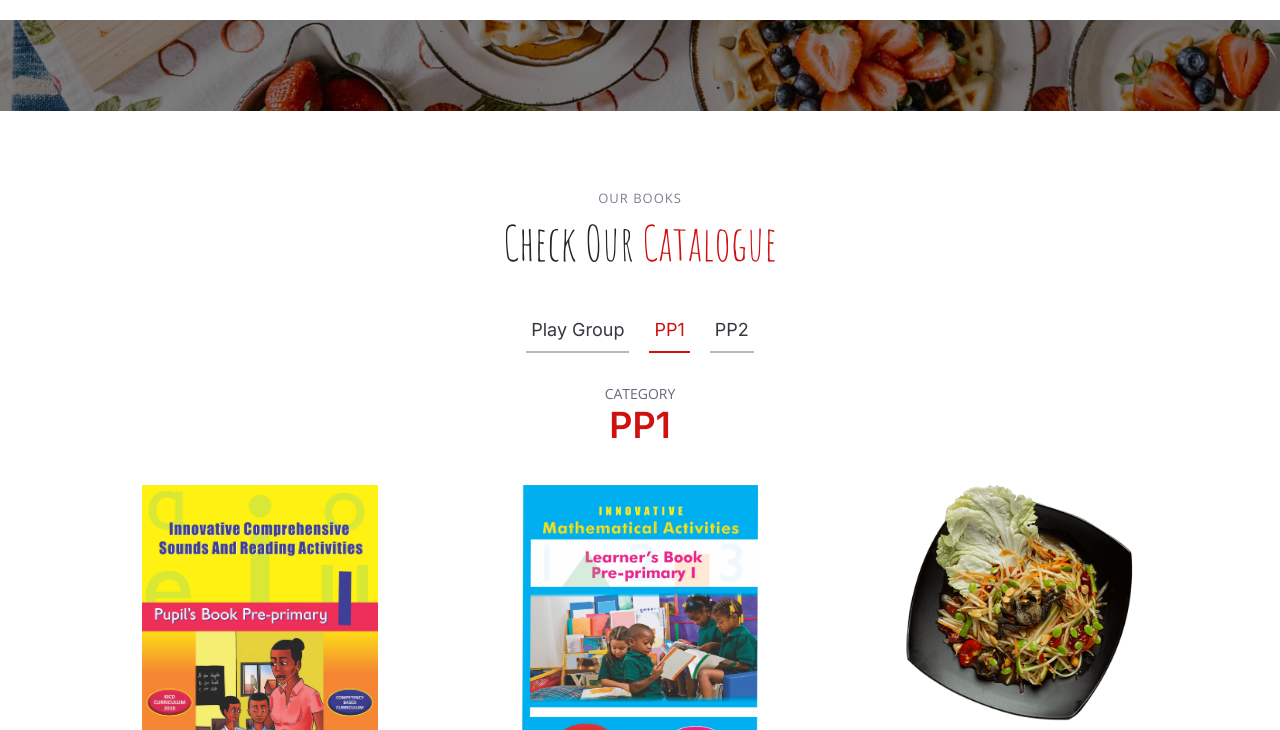
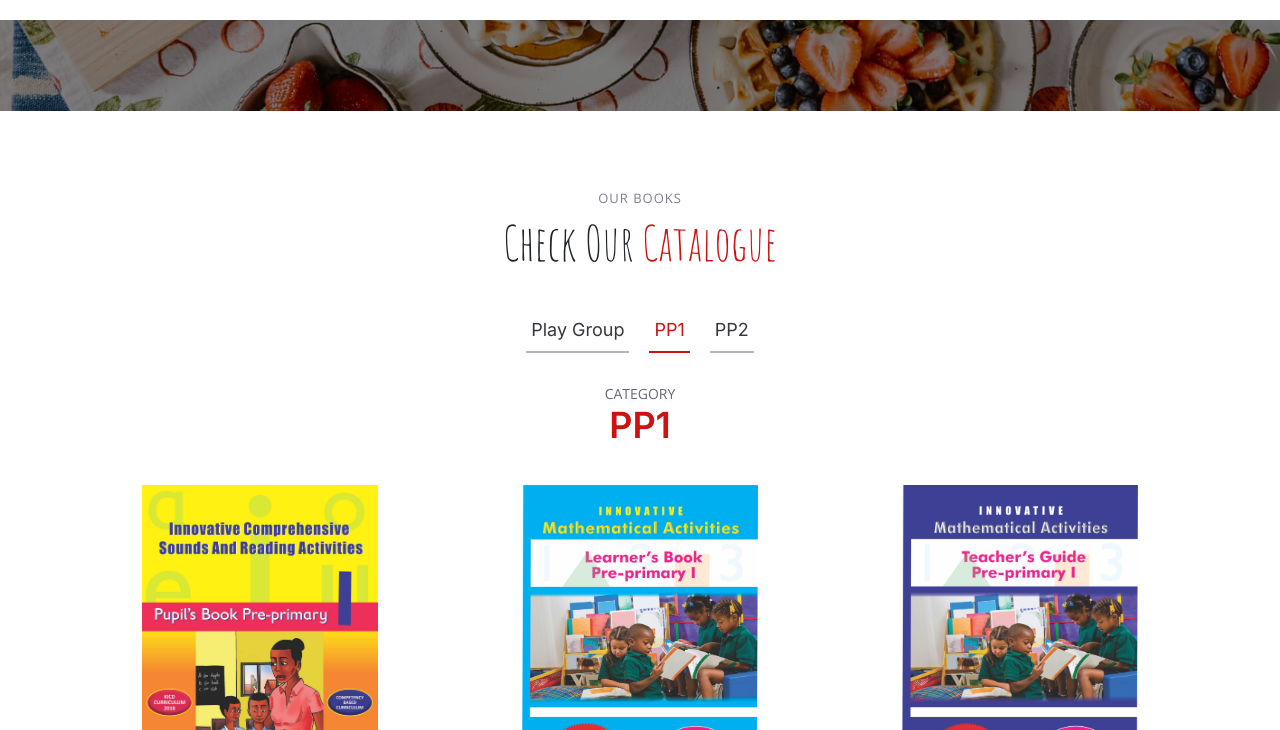
Before and after one commit to MainaTony/Tahilla-School-, a plain HTML site: page index.html in a window 1280 px wide. Both pictures are taken after a click on the tab "PP1". Shown: the part 1544-2274 px from the top of the page. Drawn offline with nearby package versions, Linux system fonts and the light colour scheme.

Commit message:
Added pp1 menu item

```diff
--- a/index.html
+++ b/index.html
@@ -404,7 +404,7 @@
               <!-- Menu Item -->
 
               <div class="col-lg-4 menu-item">
-                <a href="assets/img/catalogue/6.jpg" class="glightbox"><img src="assets/img/menu/menu-item-3.png" class="menu-img img-fluid" alt=""></a>
+                <a href="assets/img/catalogue/6.jpg" class="glightbox"><img src="assets/img/catalogue/6.jpg" class="menu-img img-fluid" alt=""></a>
                 <h4>Teachers  Guide</h4>
                 <p class="ingredients">
                   Mathematical Activities
```
